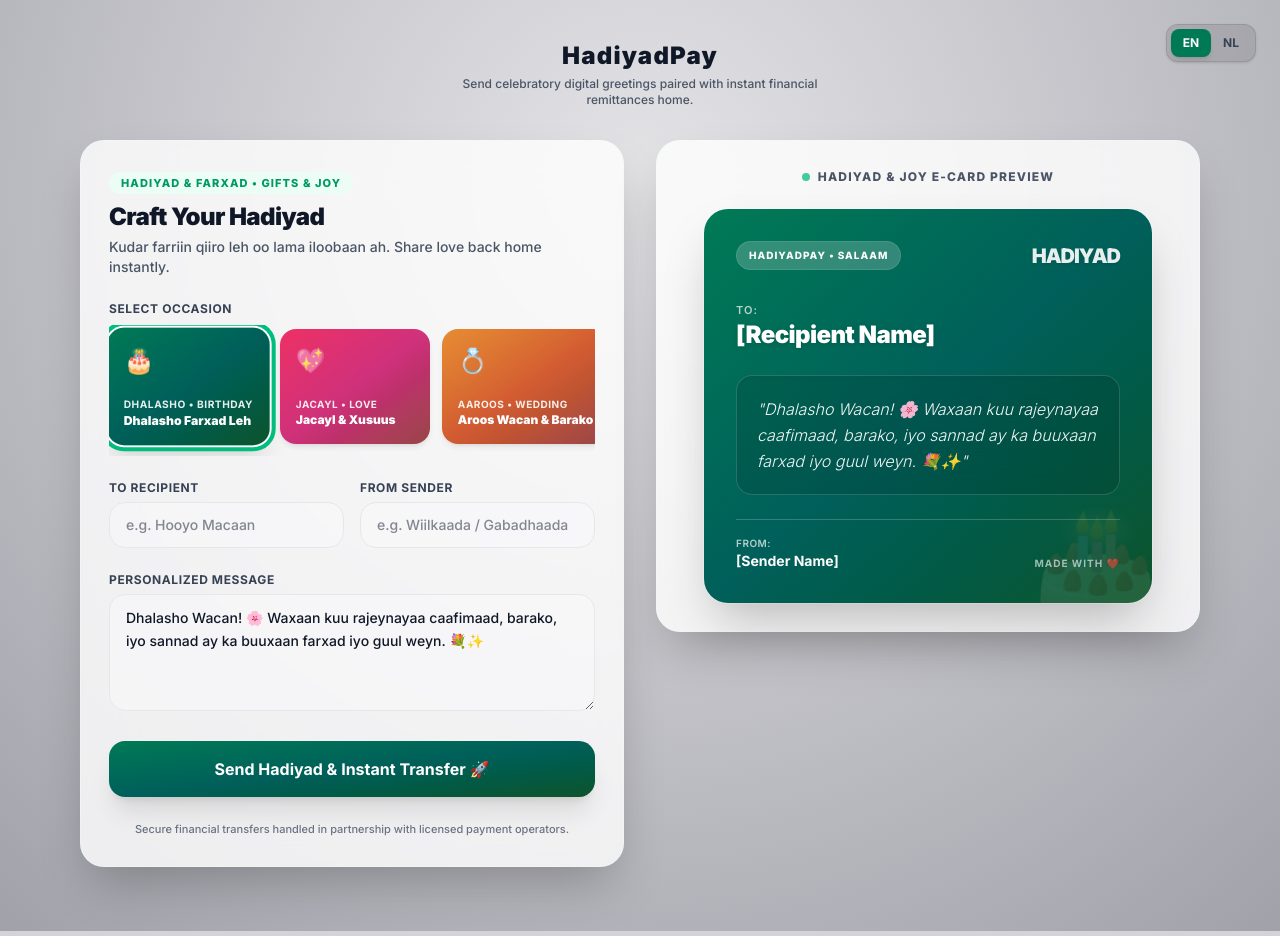
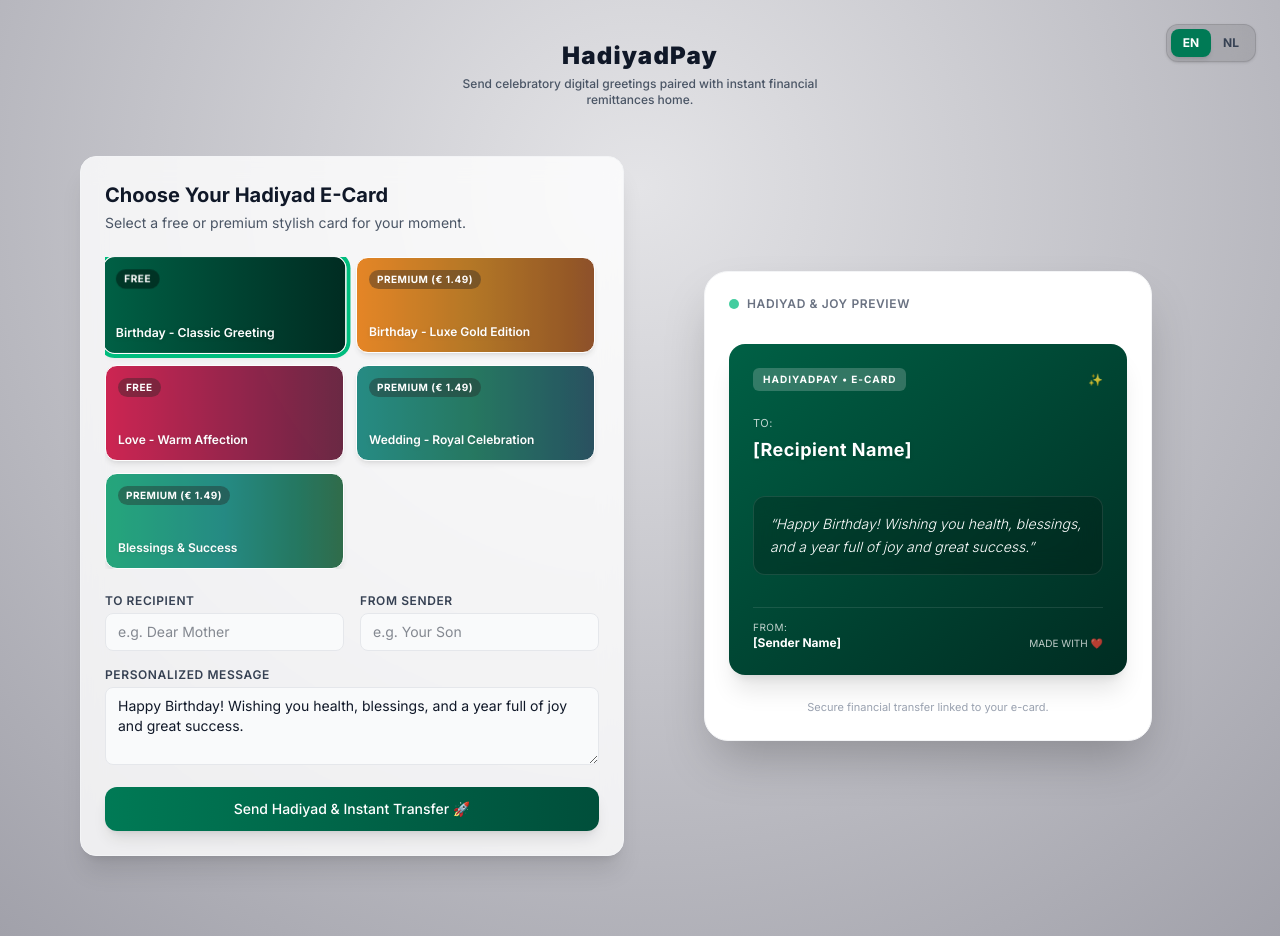
Before and after one commit to hrmadenITFLOWZ/hadiyadpay, a Next.js app: page / in a window 1280 px wide. Built offline with nearby package versions, Linux system fonts and the light colour scheme.

Commit message:
Update card options and freemium model

```diff
--- a/src/app/components/CardBuilder.tsx
+++ b/src/app/components/CardBuilder.tsx
@@ -1,228 +1,176 @@
 'use client';
 
-import { useState } from 'react';
-import { OCCASIONS, Occasion } from '../data/cardOptions';
-import CheckoutModal from './CheckoutModal';
+import React, { useState } from 'react';
+import { cardOptions, CardOption } from '../data/cardOptions';
 
 interface CardBuilderProps {
-  currentLanguage?: 'en' | 'nl';
+  currentLanguage: string;
 }
 
-export default function CardBuilder({ currentLanguage = 'en' }: CardBuilderProps) {
-  const [isCheckoutOpen, setIsCheckoutOpen] = useState(false);
-  const [selectedOccasion, setSelectedOccasion] = useState<Occasion>(OCCASIONS[0]);
+export default function CardBuilder({ currentLanguage }: CardBuilderProps) {
+  const [selectedCard, setSelectedCard] = useState<CardOption>(cardOptions[0]);
   const [recipientName, setRecipientName] = useState('');
   const [senderName, setSenderName] = useState('');
-
-  const [messages, setMessages] = useState<{ [key: string]: string }>({
-    [OCCASIONS[0].id]: OCCASIONS[0].defaultMessage,
-  });
-
-  const [amount] = useState<number>(1.99);
-
-  const currentMessage = messages[selectedOccasion.id] ?? selectedOccasion.defaultMessage;
-
-  const handleSelectOccasion = (occ: Occasion) => {
-    setSelectedOccasion(occ);
-    if (!messages[occ.id]) {
-      setMessages((prev) => ({ ...prev, [occ.id]: occ.defaultMessage }));
-    }
-  };
-
-  const handleMessageChange = (e: React.ChangeEvent<HTMLTextAreaElement>) => {
-    const val = e.target.value;
-    setMessages((prev) => ({ ...prev, [selectedOccasion.id]: val }));
-  };
-
-  const handleSend = () => {
-    setIsCheckoutOpen(true);
-  };
-
-  const t = {
-    en: {
-      badge: 'Hadiyad & Farxad • Gifts & Joy',
-      title: 'Craft Your Hadiyad',
-      subtitle: 'Kudar farriin qiiro leh oo lama iloobaan ah. Share love back home instantly.',
-      selectOccasion: 'Select Occasion',
-      toRecipient: 'To Recipient',
-      fromSender: 'From Sender',
-      msgLabel: 'Personalized Message',
-      previewTitle: 'Hadiyad & Joy E-Card Preview',
-      toLabel: 'To:',
-      fromLabel: 'From:',
-      sendBtn: 'Send Hadiyad & Instant Transfer 🚀',
-      disclaimer: 'Secure financial transfers handled in partnership with licensed payment operators.',
-    },
-    nl: {
-      badge: 'Hadiyad & Farxad • Cadeaus & Vreugde',
-      title: 'Ontwerp je Hadiyad',
-      subtitle: 'Kudar farriin qiiro leh oo lama iloobaan ah. Deel direct liefde met huis.',
-      selectOccasion: 'Kies Gelegenheid',
-      toRecipient: 'Aan Ontvanger',
-      fromSender: 'Van Afzender',
-      msgLabel: 'Gepersonaliseerd Bericht',
-      previewTitle: 'Hadiyad & Joy E-Card Preview',
-      toLabel: 'Aan:',
-      fromLabel: 'Van:',
-      sendBtn: 'Verstuur Hadiyad & Directe Overboeking 🚀',
-      disclaimer: 'Veilige financiële overdrachten in samenwerking met gelicentieerde betalingspartners.',
-    },
-  };
-
-  const ct = t[currentLanguage] || t.en;
+  const [message, setMessage] = useState(
+    currentLanguage === 'nl'
+      ? 'Dhalasho Wacan! 🌸 Waxaan kuu rajeynaysaa caafimaad, barako, iyo sannad ay ka buuxaan farxad iyo guul weyn. 💐✨'
+      : 'Happy Birthday! Wishing you health, blessings, and a year full of joy and great success.'
+  );
 
   return (
-    <div className="max-w-6xl mx-auto px-4 grid grid-cols-1 lg:grid-cols-12 gap-8 items-start">
-      <div className="lg:col-span-6 bg-white/80 backdrop-blur-xl p-7 rounded-3xl shadow-2xl border border-emerald-50/50 space-y-6 text-gray-900">
+    <div className="grid grid-cols-1 lg:grid-cols-2 gap-8 w-full max-w-6xl mx-auto p-4">
+      {/* Linkerkolom: Besturing & Selectie */}
+      <div className="bg-white/80 backdrop-blur-md p-6 rounded-2xl shadow-xl border border-gray-100 flex flex-col gap-6">
         <div>
-          <span className="text-[11px] font-extrabold uppercase tracking-widest text-emerald-600 bg-emerald-50 px-3 py-1 rounded-full">
-            {ct.badge}
-          </span>
-          <h2 className="text-2xl font-black mt-2 mb-1 tracking-tight">{ct.title}</h2>
-          <p className="text-sm text-gray-600 font-medium">{ct.subtitle}</p>
+          <h2 className="text-xl font-bold text-gray-900 mb-1">
+            {currentLanguage === 'nl' ? 'Kies jouw Hadiyad E-card' : 'Choose Your Hadiyad E-Card'}
+          </h2>
+          <p className="text-sm text-gray-600">
+            {currentLanguage === 'nl'
+              ? 'Selecteer een gratis of premium stijlvolle kaart voor jouw moment.'
+              : 'Select a free or premium stylish card for your moment.'}
+          </p>
         </div>
 
-        <div className="space-y-2">
-          <label className="block text-xs font-bold text-gray-700 uppercase tracking-wider">
-            {ct.selectOccasion}
-          </label>
-          <div className="flex gap-3 overflow-x-auto pb-3 pt-1 scrollbar-thin">
-            {OCCASIONS.map((occ) => {
-              const isSelected = selectedOccasion.id === occ.id;
+        {/* Kaartopties Knoppen / Grid */}
+        <div className="grid grid-cols-1 sm:grid-cols-2 gap-3 max-h-[320px] overflow-y-auto pr-1">
+          {cardOptions.map((card) => {
+            const isSelected = selectedCard.id === card.id;
             return (
-                <div
-                  key={occ.id}
-                  onClick={() => handleSelectOccasion(occ)}
-                  className={`min-w-[150px] flex-shrink-0 cursor-pointer rounded-2xl p-4 text-white bg-gradient-to-br ${occ.bgGradient} transition-all transform hover:-translate-y-1 shadow-md flex flex-col justify-between ${
-                    isSelected ? 'ring-4 ring-emerald-500 ring-offset-2 scale-102 shadow-xl' : 'opacity-80 hover:opacity-100'
+              <button
+                key={card.id}
+                onClick={() => setSelectedCard(card)}
+                className={`text-left p-3 rounded-xl transition-all duration-200 border relative overflow-hidden flex flex-col justify-between h-24 bg-gradient-to-r ${card.gradient} text-white shadow-md ${
+                  isSelected ? 'ring-4 ring-emerald-500 scale-[1.02]' : 'opacity-85 hover:opacity-100'
                 }`}
               >
                 <div className="flex justify-between items-start">
-                    <span className="text-2xl">{occ.pattern}</span>
+                  <span className="text-[10px] font-bold px-2 py-0.5 rounded-full bg-black/40 backdrop-blur-sm tracking-wider uppercase">
+                    {card.badge[currentLanguage] || card.badge['en']}
+                  </span>
                 </div>
-                  <div className="mt-5">
-                    <p className="text-[10px] uppercase tracking-wider text-white/90 font-bold">{occ.category}</p>
-                    <p className="text-xs font-black truncate">{occ.title}</p>
-                  </div>
-                </div>
+                <span className="text-xs font-semibold line-clamp-2 drop-shadow">
+                  {card.title[currentLanguage] || card.title['en']}
+                </span>
+              </button>
             );
           })}
         </div>
-        </div>
 
+        {/* Formulier Velden */}
+        <div className="flex flex-col gap-4">
           <div className="grid grid-cols-1 sm:grid-cols-2 gap-4">
             <div>
-            <label className="block text-xs font-bold text-gray-700 uppercase tracking-wider mb-1.5">
-              {ct.toRecipient}
+              <label className="block text-xs font-semibold text-gray-700 uppercase tracking-wider mb-1">
+                {currentLanguage === 'nl' ? 'Ontvanger' : 'To Recipient'}
               </label>
               <input
                 type="text"
-              placeholder="e.g. Hooyo Macaan"
                 value={recipientName}
                 onChange={(e) => setRecipientName(e.target.value)}
-              className="w-full px-4 py-3 rounded-2xl border border-gray-200 bg-gray-50/50 focus:bg-white focus:outline-none focus:ring-2 focus:ring-emerald-500 text-sm transition font-medium text-gray-900"
+                placeholder={currentLanguage === 'nl' ? 'bijv. Hooyo Macaan' : 'e.g. Dear Mother'}
+                className="w-full px-3 py-2 text-sm rounded-lg border border-gray-200 focus:outline-none focus:ring-2 focus:ring-emerald-500 text-gray-900 bg-gray-50"
               />
             </div>
             <div>
-            <label className="block text-xs font-bold text-gray-700 uppercase tracking-wider mb-1.5">
-              {ct.fromSender}
+              <label className="block text-xs font-semibold text-gray-700 uppercase tracking-wider mb-1">
+                {currentLanguage === 'nl' ? 'Afzender' : 'From Sender'}
               </label>
               <input
                 type="text"
-              placeholder="e.g. Wiilkaada / Gabadhaada"
                 value={senderName}
                 onChange={(e) => setSenderName(e.target.value)}
-              className="w-full px-4 py-3 rounded-2xl border border-gray-200 bg-gray-50/50 focus:bg-white focus:outline-none focus:ring-2 focus:ring-emerald-500 text-sm transition font-medium text-gray-900"
+                placeholder={currentLanguage === 'nl' ? 'bijv. Wiilkaada' : 'e.g. Your Son'}
+                className="w-full px-3 py-2 text-sm rounded-lg border border-gray-200 focus:outline-none focus:ring-2 focus:ring-emerald-500 text-gray-900 bg-gray-50"
               />
             </div>
           </div>
 
           <div>
-          <label className="block text-xs font-bold text-gray-700 uppercase tracking-wider mb-1.5">
-            {ct.msgLabel}
+            <label className="block text-xs font-semibold text-gray-700 uppercase tracking-wider mb-1">
+              {currentLanguage === 'nl' ? 'Persoonlijk Bericht' : 'Personalized Message'}
             </label>
             <textarea
-            rows={4}
-            value={currentMessage}
-            onChange={handleMessageChange}
-            className="w-full px-4 py-3 rounded-2xl border border-gray-200 bg-gray-50/50 focus:bg-white focus:outline-none focus:ring-2 focus:ring-emerald-500 text-sm leading-relaxed transition font-medium text-gray-900"
+              rows={3}
+              value={message}
+              onChange={(e) => setMessage(e.target.value)}
+              className="w-full px-3 py-2 text-sm rounded-lg border border-gray-200 focus:outline-none focus:ring-2 focus:ring-emerald-500 text-gray-900 bg-gray-50"
             />
           </div>
 
           <button
-          type="button"
-          onClick={handleSend}
-          className={`w-full py-4 bg-gradient-to-br ${selectedOccasion.bgGradient} text-white font-bold rounded-2xl shadow-xl transition-all transform hover:scale-[1.01] active:scale-[0.99] flex items-center justify-center space-x-2 cursor-pointer`}
+            onClick={() => alert(currentLanguage === 'nl' ? 'Klaar voor betaalintegratie!' : 'Ready for payment integration!')}
+            className="w-full py-3 px-4 bg-gradient-to-r from-emerald-700 to-emerald-900 hover:from-emerald-800 hover:to-emerald-950 text-white font-medium rounded-xl shadow-lg transition-all duration-200 flex items-center justify-center gap-2 text-sm"
           >
-          <span>{ct.sendBtn}</span>
+            <span>{currentLanguage === 'nl' ? 'Verstuur Hadiyad & Instant Transfer 🚀' : 'Send Hadiyad & Instant Transfer 🚀'}</span>
           </button>
+        </div>
+      </div>
 
-        <p className="text-[11px] text-center text-gray-500 font-medium mt-2">
-          {ct.disclaimer}
+      {/* Rechterkolom: Live Preview */}
+      <div className="flex items-center justify-center">
+        <div className="w-full max-w-md bg-white p-6 rounded-3xl shadow-2xl border border-gray-100 flex flex-col justify-between min-h-[420px] relative overflow-hidden">
+          {/* Decoratieve top-bar */}
+          <div className="flex justify-between items-center mb-6">
+            <div className="flex items-center gap-2">
+              <span className="w-2.5 h-2.5 rounded-full bg-emerald-500 animate-pulse"></span>
+              <span className="text-xs font-semibold text-gray-500 tracking-wider uppercase">
+                Hadiyad & Joy Preview
+              </span>
+            </div>
+            {!selectedCard.isFree && (
+              <span className="text-[10px] bg-amber-100 text-amber-800 font-bold px-2.5 py-1 rounded-full uppercase tracking-wider">
+                {selectedCard.badge[currentLanguage] || selectedCard.badge['en']}
+              </span>
+            )}
+          </div>
+
+          {/* De E-card zelf met de geselecteerde gradient */}
+          <div className={`w-full p-6 rounded-2xl bg-gradient-to-br ${selectedCard.gradient} text-white shadow-xl flex flex-col justify-between flex-grow my-2 transition-all duration-500`}>
+            <div className="flex justify-between items-center">
+              <span className="text-[10px] tracking-widest uppercase bg-white/20 px-2.5 py-1 rounded-md backdrop-blur-sm font-bold">
+                HadiyadPay • E-Card
+              </span>
+              <span className="text-xs opacity-80">✨</span>
+            </div>
+
+            <div className="my-6">
+              <p className="text-[11px] uppercase tracking-wider opacity-75 mb-1">
+                {currentLanguage === 'nl' ? 'Aan:' : 'To:'}
+              </p>
+              <h3 className="text-lg font-bold tracking-wide drop-shadow">
+                {recipientName ? recipientName : '[Recipient Name]'}
+              </h3>
+            </div>
+
+            <div className="bg-black/20 backdrop-blur-md p-4 rounded-xl border border-white/10 my-2">
+              <p className="text-sm italic font-light leading-relaxed">
+                &ldquo;{message}&rdquo;
               </p>
             </div>
 
-      <div className="lg:col-span-6 sticky top-8">
-        <div className="bg-white/80 backdrop-blur-xl p-7 rounded-3xl shadow-2xl border border-emerald-50/50 flex flex-col items-center">
-          <div className="flex items-center space-x-2 mb-6">
-            <span className="w-2 h-2 rounded-full bg-emerald-500 animate-pulse"></span>
-            <span className="text-xs font-extrabold uppercase tracking-widest text-gray-600">
-              {ct.previewTitle}
-            </span>
+            <div className="mt-6 flex justify-between items-end border-t border-white/10 pt-3">
+              <div>
+                <p className="text-[10px] uppercase tracking-wider opacity-75">
+                  {currentLanguage === 'nl' ? 'Van:' : 'From:'}
+                </p>
+                <p className="text-xs font-bold">
+                  {senderName ? senderName : '[Sender Name]'}
+                </p>
+              </div>
+              <span className="text-[10px] opacity-75">MADE WITH ❤️</span>
+            </div>
           </div>
 
-          <div className={`w-full max-w-md rounded-3xl p-8 text-white bg-gradient-to-br ${selectedOccasion.bgGradient} shadow-2xl relative overflow-hidden ring-1 ring-white/20`}>
-            <div className="absolute -right-6 -bottom-8 text-9xl opacity-10 select-none pointer-events-none font-black">
-              {selectedOccasion.pattern}
-            </div>
-
-            <div className="flex justify-between items-center mb-8 relative z-10">
-              <span className="text-[10px] uppercase tracking-widest bg-white/20 backdrop-blur-md px-3 py-1.5 rounded-full font-extrabold border border-white/10">
-                HadiyadPay • Salaam
-              </span>
-              <span className="text-xl font-black tracking-tighter opacity-90 drop-shadow">HADIYAD</span>
-            </div>
-
-            <div className="mb-6 relative z-10">
-              <p className="text-[11px] text-white/70 uppercase tracking-widest font-semibold">{ct.toLabel}</p>
-              <h3 className="text-2xl font-black tracking-tight truncate drop-shadow-sm">
-                {recipientName || '[Recipient Name]'}
-              </h3>
-            </div>
-
-            <div className="my-6 bg-black/10 backdrop-blur-xl p-5 rounded-2xl border border-white/15 relative z-10 min-h-[120px] flex items-center shadow-inner">
-              <p className="text-base italic font-light leading-relaxed text-white/95">
-                "{currentMessage || 'Your message will appear here...'}"
+          <div className="text-center mt-4">
+            <p className="text-[11px] text-gray-400">
+              {currentLanguage === 'nl'
+                ? 'Veilige financiële overboeking gekoppeld aan jouw e-card.'
+                : 'Secure financial transfer linked to your e-card.'}
             </p>
-            </div>
-
-            <div className="flex justify-between items-end pt-4 border-t border-white/20 relative z-10">
-              <div>
-                <p className="text-[10px] text-white/70 uppercase tracking-wider font-semibold">{ct.fromLabel}</p>
-                <p className="font-bold text-sm truncate max-w-[200px] text-white">
-                  {senderName || '[Sender Name]'}
-                </p>
-              </div>
-              <div className="text-right text-[10px] font-bold text-white/60 tracking-widest uppercase">
-                Made with ❤️
           </div>
         </div>
       </div>
     </div>
-      </div>
-
-      <CheckoutModal
-        selectedOccasion={selectedOccasion}
-        recipientName={recipientName}
-        senderName={senderName}
-        message={currentMessage}
-        cardPrice={amount}
-        isOpen={isCheckoutOpen}
-        onClose={() => setIsCheckoutOpen(false)}
-      />
-
-      {/* Tailwind safelist helper */}
-      <div className="hidden from-emerald-700 via-teal-800 to-green-900 from-rose-600 via-pink-700 to-red-900 from-amber-600 via-orange-700 to-red-900 from-indigo-700 via-purple-800 to-slate-900 from-cyan-600 via-blue-700 to-indigo-900"></div>
-    </div>
   );
 }
--- a/src/app/data/cardOptions.ts
+++ b/src/app/data/cardOptions.ts
@@ -1,53 +1,85 @@
-// src/app/data/cardOptions.ts
-
-export interface Occasion {
+export interface CardOption {
   id: string;
-  title: string;
-  category: string;
-  bgGradient: string;
-  pattern: string;
-  defaultMessage: string;
+  title: Record<string, string>;
+  category: 'birthday' | 'love' | 'wedding' | 'religious' | 'congratulations';
+  gradient: string;
+  badge: Record<string, string>;
+  isFree: boolean;
+  price?: number;
 }
 
-export const OCCASIONS: Occasion[] = [
+export const cardOptions: CardOption[] = [
   {
-    id: 'dhalasho',
-    title: 'Dhalasho Farxad Leh',
-    category: 'Dhalasho • Birthday',
-    bgGradient: 'from-emerald-700 via-teal-800 to-green-900',
-    pattern: '🎂',
-    defaultMessage: 'Dhalasho Wacan! 🌸 Waxaan kuu rajeynayaa caafimaad, barako, iyo sannad ay ka buuxaan farxad iyo guul weyn. 💐✨',
+    id: 'bday-classic',
+    title: {
+      nl: 'Dhalasho - Klassieke Verjaardag',
+      en: 'Birthday - Classic Greeting',
+    },
+    category: 'birthday',
+    gradient: 'from-emerald-800 to-emerald-950',
+    badge: {
+      nl: 'GRATIS',
+      en: 'FREE',
+    },
+    isFree: true,
   },
   {
-    id: 'jacayl',
-    title: 'Jacayl & Xusuus',
-    category: 'Jacayl • Love',
-    bgGradient: 'from-rose-600 via-pink-700 to-red-900',
-    pattern: '💖',
-    defaultMessage: 'Qaaligay, waxaad tahay nolosheyda iyo farxaddayda. 🌹 Adiga ayaan kuu hibeeyay jacaylkan iyo ubaxan quruxda badan. 💐❤️',
+    id: 'bday-gold-luxe',
+    title: {
+      nl: 'Dhalasho - Luxe Gouden Editie',
+      en: 'Birthday - Luxe Gold Edition',
+    },
+    category: 'birthday',
+    gradient: 'from-amber-600 via-yellow-700 to-amber-900',
+    badge: {
+      nl: 'PREMIUM (€ 1,49)',
+      en: 'PREMIUM (€ 1.49)',
+    },
+    isFree: false,
+    price: 1.49,
   },
   {
-    id: 'aroos',
-    title: 'Aroos Wacan & Barako',
-    category: 'Aaroos • Wedding',
-    bgGradient: 'from-amber-600 via-orange-700 to-red-900',
-    pattern: '💍',
-    defaultMessage: 'Hambalyo! 🌷 Waxaan idiin rajeynayaa nolol qoys oo waarta, oo ay ka buuxaan jacayl, ubax iyo barwaaqo. 💐🥂',
+    id: 'love-rose',
+    title: {
+      nl: 'Jacayl - Warme Liefde',
+      en: 'Love - Warm Affection',
+    },
+    category: 'love',
+    gradient: 'from-rose-700 to-pink-950',
+    badge: {
+      nl: 'GRATIS',
+      en: 'FREE',
+    },
+    isFree: true,
   },
   {
-    id: 'taageero',
-    title: 'Taageero Qoys (Remittance)',
-    category: 'Taageero • Support',
-    bgGradient: 'from-indigo-700 via-purple-800 to-slate-900',
-    pattern: '🤝',
-    defaultMessage: 'Walaal, waa yar oo naxariis ah oo aan idiinka soo diray dibadda iyadoo ay weheliso duco iyo ubax. 🙏🌸 Noloshu ha idiin fududaato.',
+    id: 'wedding-aaroos',
+    title: {
+      nl: 'Aaroos - Koninklijk Huwelijk',
+      en: 'Wedding - Royal Celebration',
+    },
+    category: 'wedding',
+    gradient: 'from-teal-700 via-emerald-800 to-cyan-950',
+    badge: {
+      nl: 'PREMIUM (€ 1,49)',
+      en: 'PREMIUM (€ 1.49)',
+    },
+    isFree: false,
+    price: 1.49,
   },
   {
-    id: 'ciid',
-    title: 'Ciid Mubaarak',
-    category: 'Ciid • Celebration',
-    bgGradient: 'from-cyan-600 via-blue-700 to-indigo-900',
-    pattern: '🌙',
-    defaultMessage: 'Ciid Mubaarak! 🌺 Waxaan kuu rajeynayaa maalmo farxad leh adiga iyo qoyskaagaba oo ay buuxiyaan ubax iyo nabad. 🌷✨',
+    id: 'congrats-emerald',
+    title: {
+      nl: 'Barako - Voorspoed & Zegen',
+      en: 'Blessings & Success',
+    },
+    category: 'congratulations',
+    gradient: 'from-emerald-600 via-teal-700 to-green-900',
+    badge: {
+      nl: 'PREMIUM (€ 1,49)',
+      en: 'PREMIUM (€ 1.49)',
+    },
+    isFree: false,
+    price: 1.49,
   },
 ];
```
Lines whose indentation alone changed are shown as unchanged.
